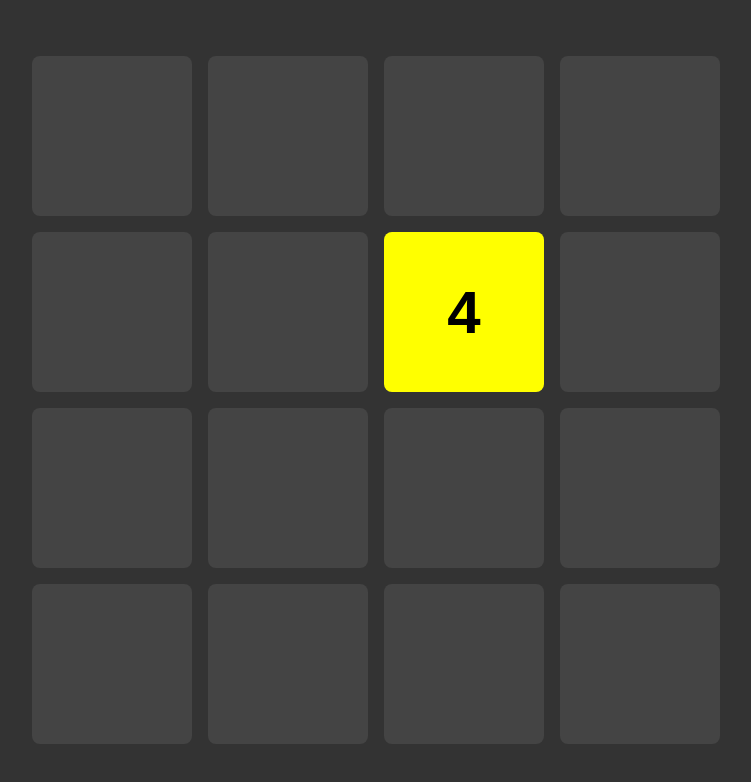
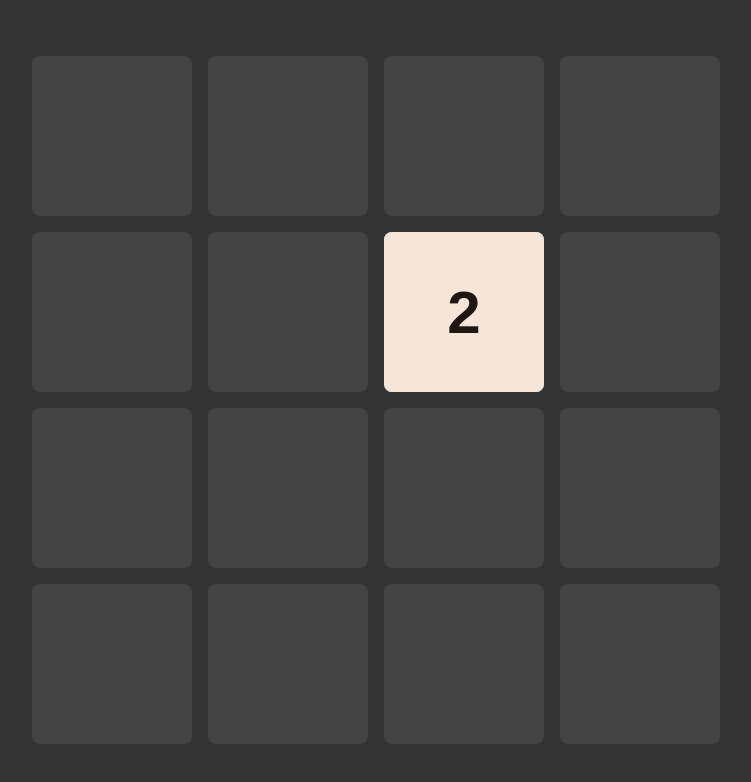
Before and after one commit to WoolenLamb2171/2048_js_web_game, a plain HTML site: page index.html in a window 1280 px wide. Shown: the whole page, without its empty margins (264-1015 px from the left). Drawn offline with Linux system fonts and the light colour scheme.

Commit message:
all tiles now have different color depend on value

```diff
--- a/index.js
+++ b/index.js
@@ -5,3 +5,4 @@ const board = document.querySelector("#board");
 
 const grid = new Grid(board);
 grid.getRandomEmptyCell().linkTile(new Tile(board));
+grid.getRandomEmptyCell().linkTile(new Tile(board));
--- a/styles.css
+++ b/styles.css
@@ -43,7 +43,8 @@ body{
     font-family: Arial, Helvetica, sans-serif;
     font-size: 7.5vmin;
     font-weight: bold;
-    background: yellow;
+    background: hsl(25, 60%, var(--bg-lightness));
+    color: hsl(20, 25%, var(--text-lightness));
     transition: 100ms;
     animation: show 200ms;
 }
--- a/tile.js
+++ b/tile.js
@@ -2,8 +2,7 @@ export class Tile{
     constructor(gridElement){
         this.tileElement = document.createElement("div");
         this.tileElement.classList.add("tile");
-        this.value = Math.random() > 0.5 ? 2 : 4;
-        this.tileElement.textContent = this.value;
+        this.setValue(Math.random() > 0.5 ? 2 : 4);
         gridElement.append(this.tileElement);
     }
 
@@ -13,4 +12,14 @@ export class Tile{
         this.tileElement.style.setProperty("--x", x);
         this.tileElement.style.setProperty("--y", y);
     }
+
+    setValue(value){
+        this.value = value;
+        this.tileElement.textContent = value;
+        const bgLightness = 100 - Math.log2(value) * 9;
+        // 2 -> 100 - 1*9 = 91 Почти белое
+        //2048 -> 100 - 11*9 = 1 Черная
+        this.tileElement.style.setProperty("--bg-lightness", `${bgLightness}%`)
+        this.tileElement.style.setProperty("--text-lightness", `${bgLightness < 50 ? 90 : 10}%`)
+    }
 }
```
